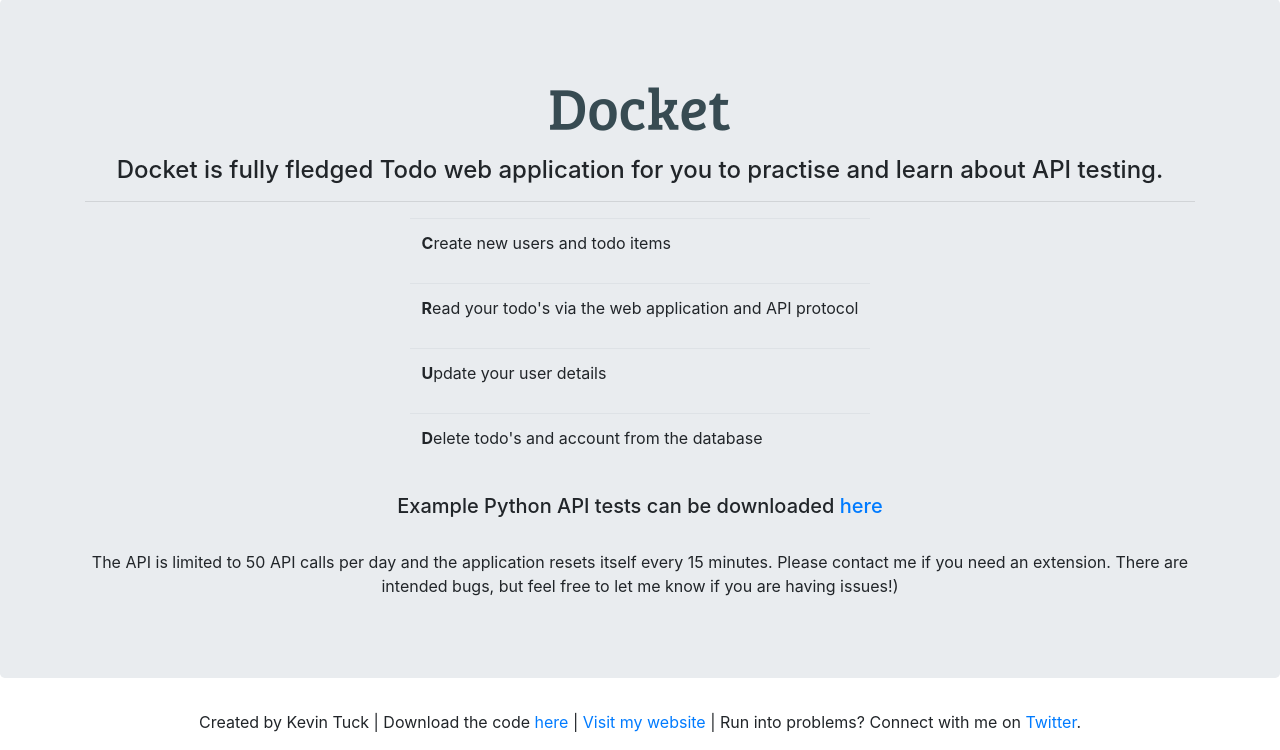
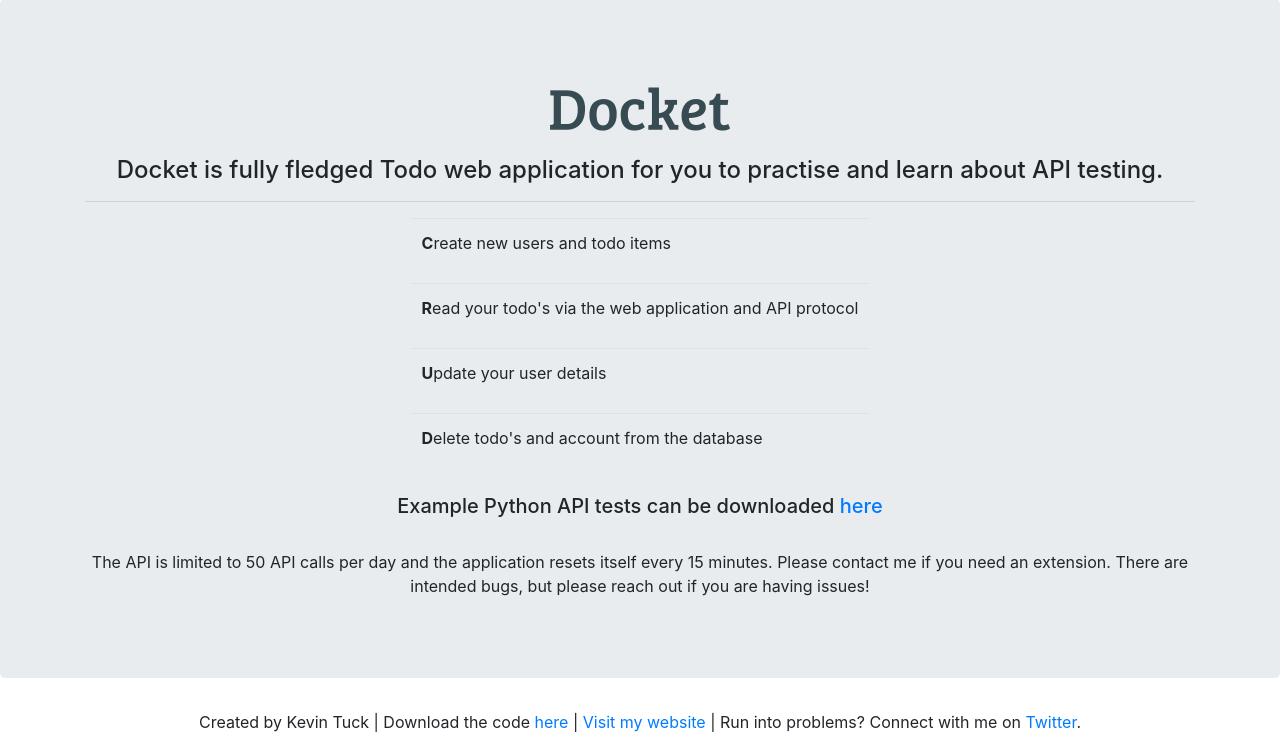
Before and after one commit to keva161/Docket, a Flask app: page / in a window 1280 px wide. Shown: the part 57-807 px from the top of the page. Run offline with Flask 2, Linux system fonts and the light colour scheme; parts of the project's set-up code (start-up, migrations or seed data) failed here and were passed over; some libraries are stand-ins or nearby versions.

Commit message:
Bug fixes

```diff
--- a/app/forms.py
+++ b/app/forms.py
@@ -16,7 +16,7 @@
     email = StringField('Email', validators=[DataRequired(), Email()], render_kw={"placeholder": "Email"})
     password = PasswordField('Password', validators=[DataRequired()], render_kw={"placeholder": "Password"})
     password2 = PasswordField(
-        'Repeat Password', validators=[DataRequired(), EqualTo('password')], render_kw={"placeholder": "Repeat Your Password"})
+        'Repeat Password', validators=[DataRequired(), EqualTo('password')], render_kw={"placeholder": "Repeat   Password"})
     submit = SubmitField('Register')
 
     def validate_username(self, username):
--- a/app/templates/index.html
+++ b/app/templates/index.html
@@ -43,7 +43,7 @@
     <div class="cta">
         <h5>Example Python API tests can be downloaded <a href="https://github.com/keva161/DocketTests">here</a></h5>
         <br>
-        <p>The API is limited to 50 API calls per day and the application resets itself every 15 minutes. Please contact me if you need an extension. There are intended bugs, but feel free to let me know if you are having issues!</a>)</p>
+        <p>The API is limited to 50 API calls per day and the application resets itself every 15 minutes. Please contact me if you need an extension. There are intended bugs, but please reach out if you are having issues!</p>
     </div>
 </div>
 
```
Also changed, not shown: 1 other file.
